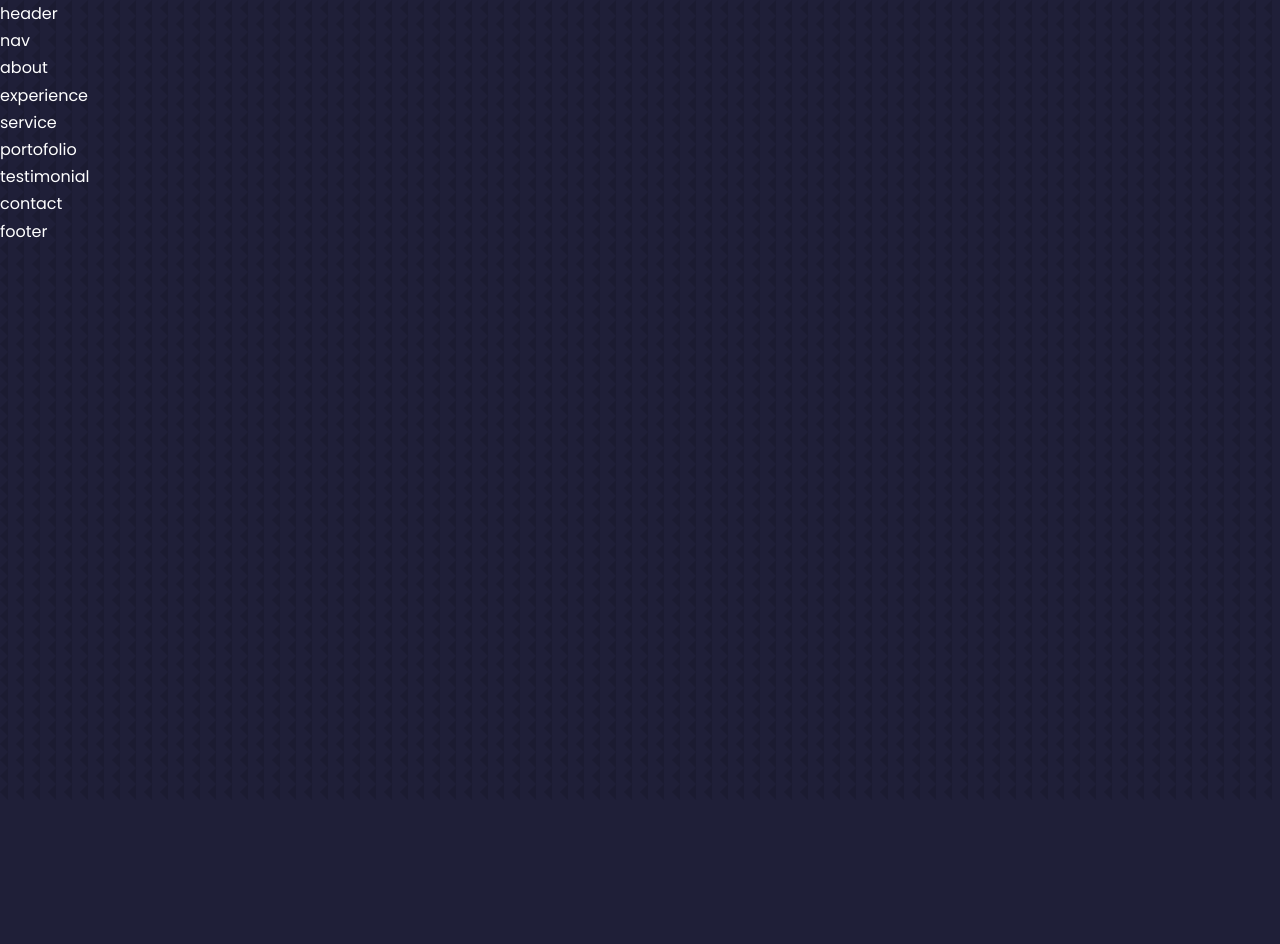
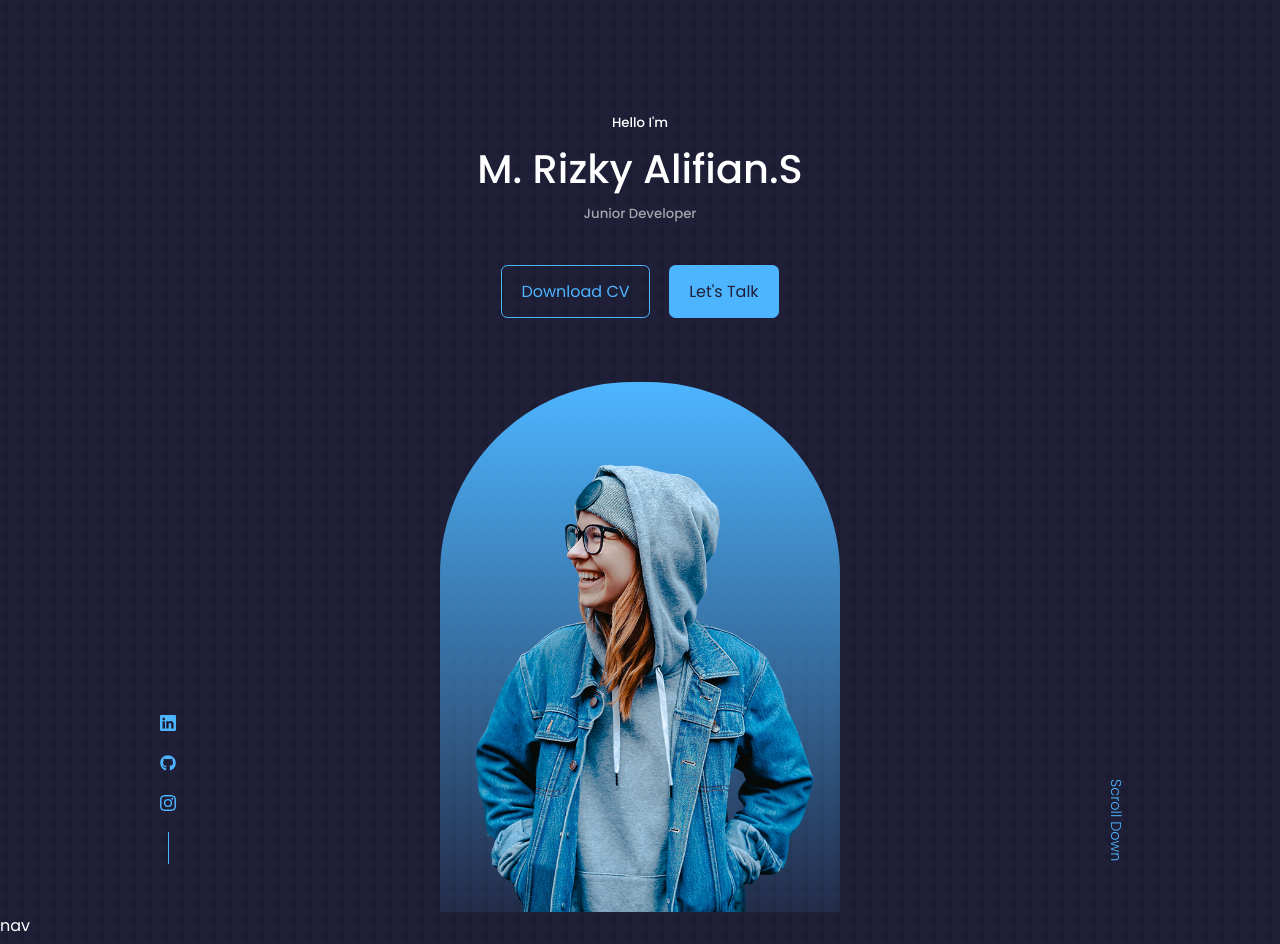
Before and after one commit to Alifian438/React-Portofolio, a React (Create React App) app: page / in a window 1280 px wide. Shown: the top 944 px of the page. Before the commit the page ends 800 px from the top, so only its background shows below. Built offline with nearby package versions, Linux system fonts and the light colour scheme.

Commit message:
header section done

```diff
--- a/package.json
+++ b/package.json
@@ -8,6 +8,7 @@
     "@testing-library/user-event": "^13.5.0",
     "react": "^18.2.0",
     "react-dom": "^18.2.0",
+    "react-icons": "^4.4.0",
     "react-scripts": "5.0.1",
     "web-vitals": "^2.1.4"
   },
--- /dev/null
+++ b/src/components/header/CTA.jsx
@@ -0,0 +1,13 @@
+import React from 'react'
+import CV from '../../assets/cv.pdf'
+
+const CTA = () => {
+  return (
+    <div className='cta'>
+        <a href={CV} download className='btn'>Download CV</a>
+        <a href="#contact" className='btn btn-primary'>Let's Talk</a>
+    </div>
+  )
+}
+
+export default CTA
--- /dev/null
+++ b/src/components/header/HeaderSocial.jsx
@@ -0,0 +1,16 @@
+import React from 'react'
+import {BsLinkedin} from 'react-icons/bs'
+import {FaGithub} from 'react-icons/fa'
+import {BsInstagram} from 'react-icons/bs'
+
+const HeaderSocial = () => {
+  return (
+    <div className='header__socials'>
+        <a href="https://linkedin.com" target="_blank"><BsLinkedin/></a>
+        <a href="https://github.com" target="_blank"><FaGithub/></a>
+        <a href="https://instagram.com" target="_blank"><BsInstagram/></a>
+    </div>
+  )
+}
+
+export default HeaderSocial
--- a/src/components/header/header.css
+++ b/src/components/header/header.css
@@ -0,0 +1,81 @@
+header {
+    height: 100vh;
+    padding-top: 7rem;
+    overflow: hidden;
+}
+
+.header__container {
+    text-align: center;
+    height: 100%;
+    position: relative;
+}
+
+/* CTA */
+.cta {
+    margin-top: 2.5rem;
+    display: flex;
+    gap: 1.2rem;
+    justify-content: center;
+}
+
+/* header social */
+.header__socials {
+    display: flex;
+    flex-direction: column;
+    align-items: center;
+    gap: 0.8rem;
+    position: absolute;
+    left: 0;
+    bottom: 3rem;
+
+}
+
+.header__socials::after {
+    content: "";
+    width: 1px;
+    height: 2rem;
+    background: var(--color-primary);
+}
+
+/* me */
+.me {
+    background: linear-gradient(var(--color-primary), transparent);
+    width: 22rem;
+    height: 30rem;
+    position: absolute;
+    left: calc(50% - 12.5rem);
+    margin-top: 4rem;
+    border-radius: 12rem 12rem 0 0;
+    overflow: hidden;
+    padding: 5rem 1.5rem 1.5rem 1.5rem;
+
+}
+
+/* scroll down */
+.scroll__down {
+    position: absolute;
+    right: -2.3rem;
+    bottom: 5rem;
+    transform: rotate(90deg);
+    font-weight: 300;
+    font-size: 0.9rem;
+}
+
+/* media medium*/
+@media screen and (max-width: 1024px){
+    header{
+        height: 68vh;
+    }
+}
+
+/* media small*/
+@media screen and (max-width: 600px){
+    header{
+        height: 100vh;
+        width: 100%;
+    }
+
+    .header__socials, .scroll__down{
+        display: none;
+    }
+}
--- a/src/components/header/header.jsx
+++ b/src/components/header/header.jsx
@@ -1,9 +1,26 @@
 import React from 'react'
 import "./header.css"
+import CTA from './CTA'
+import ME from '../../assets/me.png'
+import HeaderSocial from './HeaderSocial'
 
 export const header = () => {
   return (
-    <div>header</div>
+    <header>
+      <div className="container header__container">
+        <h5>Hello I'm </h5>
+        <h1>M. Rizky Alifian.S</h1>
+        <h5 className='text-light'>Junior Developer</h5>
+        <CTA />
+        <HeaderSocial />
+
+        <div className="me">
+          <img src={ME} alt="me" />
+        </div>
+
+        <a href="#contact" className='scroll__down'>Scroll Down</a>
+      </div>
+    </header>
   )
 }
 
--- a/src/index.css
+++ b/src/index.css
@@ -18,9 +18,11 @@
     --color-white: #fff;
     --color-light: rgba(255,255,255,0.6);
 
+    --transition: all 400ms ease;
+
     --container-width-lg: 75%;
     --container-width-md: 86%;
-    --container-width-ms: 90%;
+    --container-width-sm: 90%;
 }
 
 html{
@@ -58,5 +60,75 @@
 }
 
 section > h2, section > h5 {
+    text-align: center;
+    color: var(--color-light);
+}
+
+section > h2{
+    color: var(--color-primary);
+    margin-bottom: 3rem;
+}
+
+.text-light{
+    color: var(--color-light);
+}
+
+a {
+    color: var(--color-primary);
+    transition: var(--transition);
+}
+
+a:hover {
+    color: var(--color-white);
+}
+
+.btn {
+    width: max-content;
+    display: inline-block;
+    color : var(--color-primary);
+    padding: 0.75rem 1.2rem;
+    border-radius: 0.4rem;
+    cursor: pointer;
+    border: 1px solid var(--color-primary);
+    transition: var(--transition);
+}
+
+.btn:hover{
+    background: var(--color-white);
+    color: var(--color-bg);
+    border-color: transparent;
 
 }
+
+.btn-primary{
+    background: var(--color-primary);
+    color: var(--color-bg);
+}
+
+img{
+    display: block;
+    width: 100%;
+    object-fit: cover;
+}
+
+/* Media Queries (Medium Devices) */
+@media screen and (max-width: 1024px){
+    .container{
+        width: var(--container-width-md);
+    }
+
+    section {
+        margin-top: 6rem;
+    }
+}
+
+/* Media Queries (Small Devices) */
+@media screen and (max-width: 600px){
+    .container{
+        width: var(--container-width-sm);
+    }
+
+    section {
+        margin-bottom: 2rem;
+    }
+}
```
Also changed, not shown: 1 other file (tests, documents, lock files or other folders).
